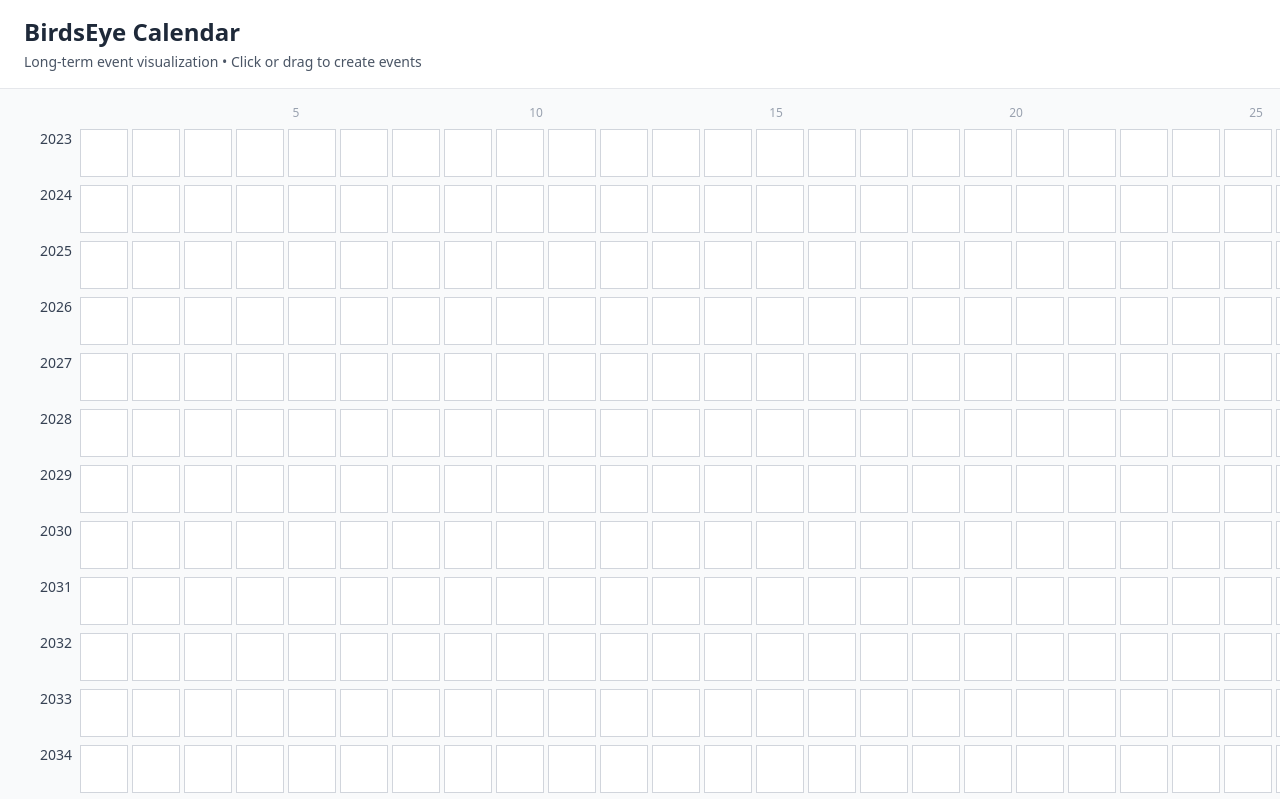
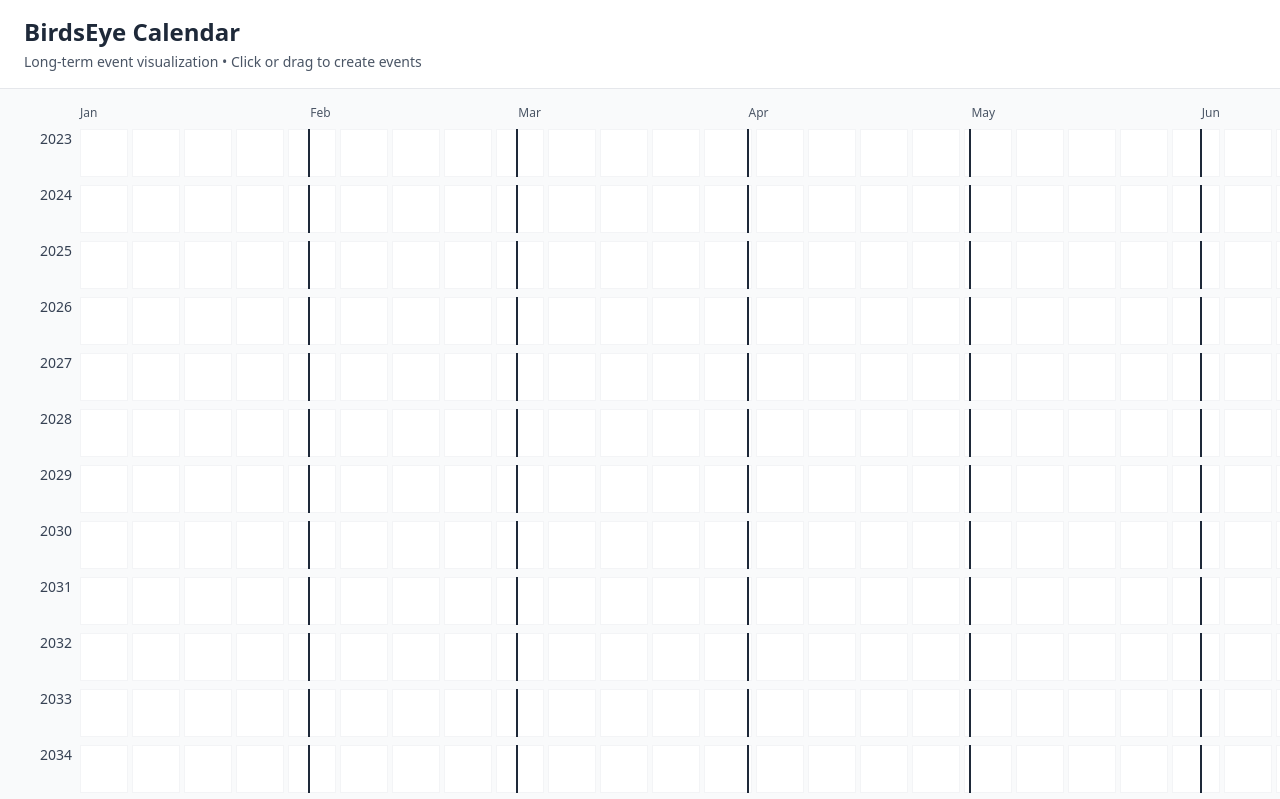
Before and after one commit to cktang88/birdseye-cal, a React (Vite) app: page / in a window 1280 px wide. Shown: the top 799 px of the page. Built offline with nearby package versions, Linux system fonts and the light colour scheme.

Commit message:
more month focused

```diff
--- a/src/components/Calendar/CalendarGrid.tsx
+++ b/src/components/Calendar/CalendarGrid.tsx
@@ -1,6 +1,6 @@
 import { useState, useMemo } from "react";
 import type { GridCell as GridCellType, DragState, Event } from "../../types";
-import { generateGridCells } from "../../utils/dateHelpers";
+import { generateGridCells, getMonthBoundaries } from "../../utils/dateHelpers";
 import { GridCell } from "./GridCell";
 import { EventBar } from "./EventBar";
 import type { EventLayoutInfo } from "../../utils/eventLayout";
@@ -132,6 +132,9 @@ export function CalendarGrid({
     ...Array.from(cellsByYear.values()).map((cells) => cells.length)
   );
 
+  // Get month boundaries based on actual calendar days
+  const monthBoundaries = useMemo(() => getMonthBoundaries(), []);
+
   return (
     <div
       className="overflow-auto p-4"
@@ -139,19 +142,28 @@ export function CalendarGrid({
       onMouseLeave={handleContainerMouseUp}
     >
       <div className="inline-block">
-        {/* Header: Week numbers */}
-        <div className="flex mb-2">
+        {/* Header: Month labels */}
+        <div className="flex mb-2 relative">
           {/* w-16 = YEAR_LABEL_WIDTH_PX (64px) */}
           <div className="w-16 shrink-0" /> {/* Year label space */}
-          {Array.from({ length: maxWeeks }, (_, i) => (
-            <div
-              key={i}
-              // w-12 = CELL_WIDTH_PX (48px)
-              className="w-12 text-xs text-gray-400 text-center shrink-0"
-            >
-              {(i + 1) % 5 === 0 ? i + 1 : ""}
-            </div>
-          ))}
+          <div
+            className="relative block h-4"
+            style={{ width: `${maxWeeks * 52}px` }}
+          >
+            {monthBoundaries.map((boundary) => {
+              // Convert days to week position: dayPosition / 7 * (CELL_WIDTH_PX + CELL_GAP_PX)
+              const leftPosition = (boundary.dayPosition / 7) * 52;
+              return (
+                <div
+                  key={boundary.month}
+                  className="absolute text-xs text-gray-600"
+                  style={{ left: `${leftPosition}px` }}
+                >
+                  {boundary.month}
+                </div>
+              );
+            })}
+          </div>
         </div>
 
         {/* Grid rows by year */}
@@ -178,6 +190,21 @@ export function CalendarGrid({
                     isInDragSelection={isCellInDragSelection(cell)}
                   />
                 ))}
+
+                {/* Month boundary lines */}
+                {monthBoundaries.map((boundary) => {
+                  if (boundary.dayPosition === 0) return null; // Don't show line at the very start
+                  // Convert days to pixel position: dayPosition / 7 * (CELL_WIDTH_PX + CELL_GAP_PX)
+                  // Subtract CELL_GAP_PX/2 to account for the gap
+                  const leftPosition = (boundary.dayPosition / 7) * 52 - 2;
+                  return (
+                    <div
+                      key={`${year}-${boundary.month}`}
+                      className="absolute top-0 bottom-0 w-0.5 bg-gray-800 pointer-events-none"
+                      style={{ left: `${leftPosition}px` }}
+                    />
+                  );
+                })}
 
                 {/* Event bars overlay for this year */}
                 <div className="absolute inset-0 pointer-events-none">
--- a/src/components/Calendar/GridCell.tsx
+++ b/src/components/Calendar/GridCell.tsx
@@ -22,7 +22,7 @@ export function GridCell({
       // w-12 = CELL_WIDTH_PX (48px), h-12 = CELL_HEIGHT_PX (48px)
       className={`
         w-12 h-12
-        border border-gray-300
+        border border-gray-100
         hover:bg-blue-100
         cursor-pointer
         transition-colors
--- a/src/utils/dateHelpers.ts
+++ b/src/utils/dateHelpers.ts
@@ -116,3 +116,27 @@ export function getColorFromPalette(index: number): string {
 export function randomColor(): string {
   return EVENT_COLORS[Math.floor(Math.random() * EVENT_COLORS.length)];
 }
+
+/**
+ * Get month boundaries based on actual calendar days
+ * Returns array of { month: string, dayPosition: number } for each month
+ * dayPosition represents cumulative days from start of year
+ */
+export function getMonthBoundaries(): Array<{ month: string; dayPosition: number }> {
+  const monthNames = ['Jan', 'Feb', 'Mar', 'Apr', 'May', 'Jun', 'Jul', 'Aug', 'Sep', 'Oct', 'Nov', 'Dec'];
+  // Days in each month (ignoring leap years as requested)
+  const daysInMonth = [31, 28, 31, 30, 31, 30, 31, 31, 30, 31, 30, 31];
+
+  const boundaries: Array<{ month: string; dayPosition: number }> = [];
+  let cumulativeDays = 0;
+
+  for (let i = 0; i < 12; i++) {
+    boundaries.push({
+      month: monthNames[i],
+      dayPosition: cumulativeDays
+    });
+    cumulativeDays += daysInMonth[i];
+  }
+
+  return boundaries;
+}
```
